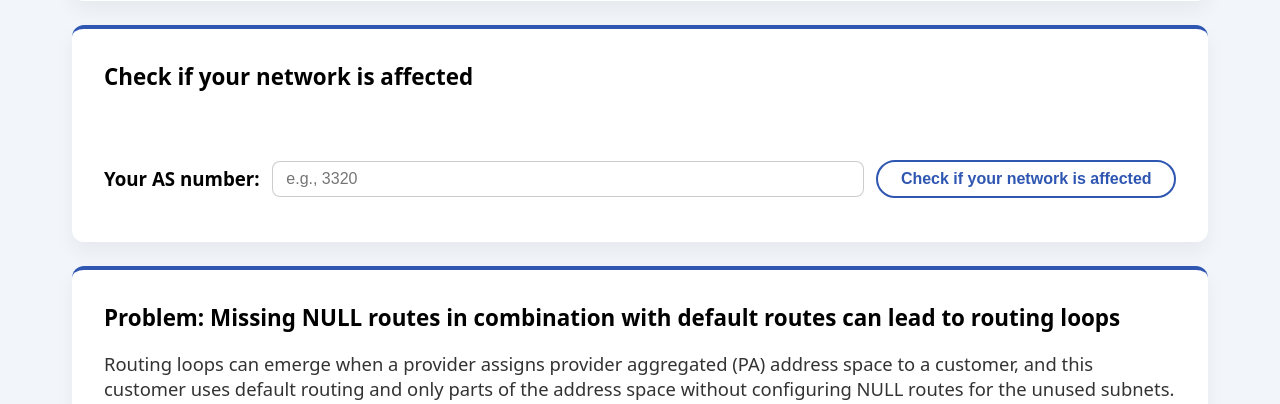
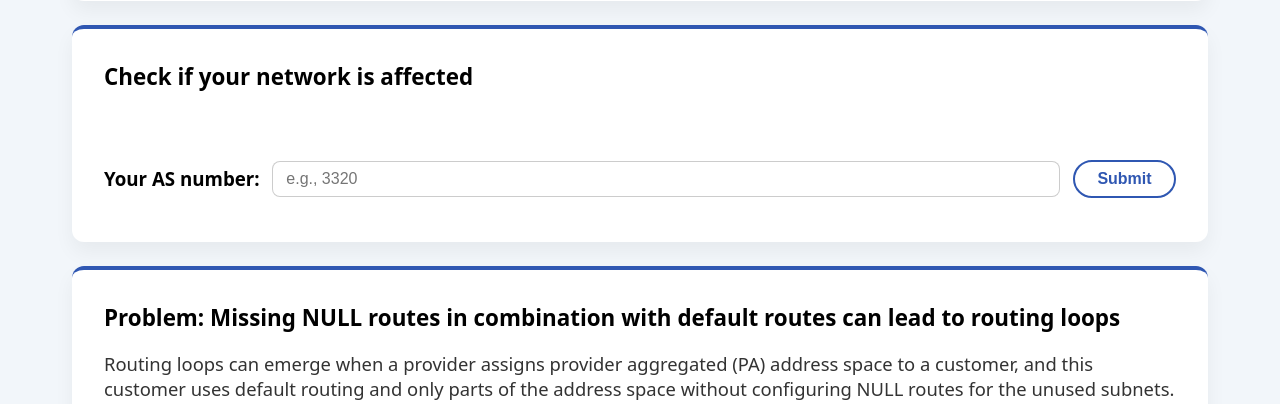
Before and after one commit to netd-tud/ipv6-sra-webpage, a Flask app: page /routingloops in a window 1280 px wide. Shown: the part 842-1246 px from the top of the page. Run offline with Flask 3, Linux system fonts and the light colour scheme.

Commit message:
fixed button text

```diff
--- a/templates/routingloops.html
+++ b/templates/routingloops.html
@@ -44,7 +44,7 @@
             <form id="as-checker-form" class="as-checker-form" action="{{ url_for('index') }}" method="post">
                 <h3>Your AS number:</h3>
                 <input id="asn-input" name="asn" type="number" min="0" step="1" placeholder="e.g., 3320" required value="{{ submitted_asn }}">
-                <button type="submit" class="as-checker-submit">Check if your network is affected</button>
+                <button type="submit" class="as-checker-submit">Submit</button>
             </form>
             <div id="as-checker-result" class="as-checker-result{% if as_result %} visible {{ as_result.state }}{% endif %}" role="status" aria-live="polite">
                 {% if as_result %}
```
